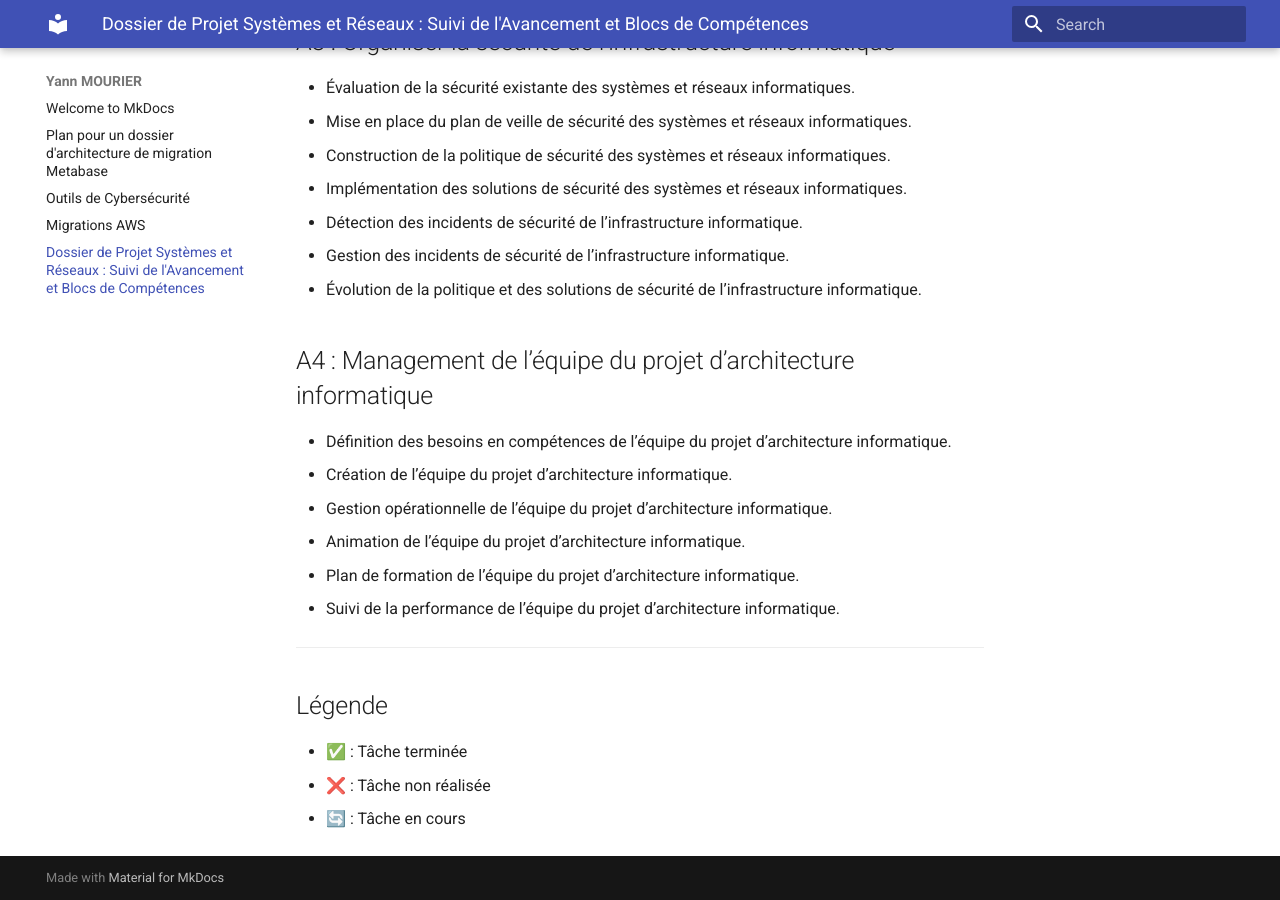
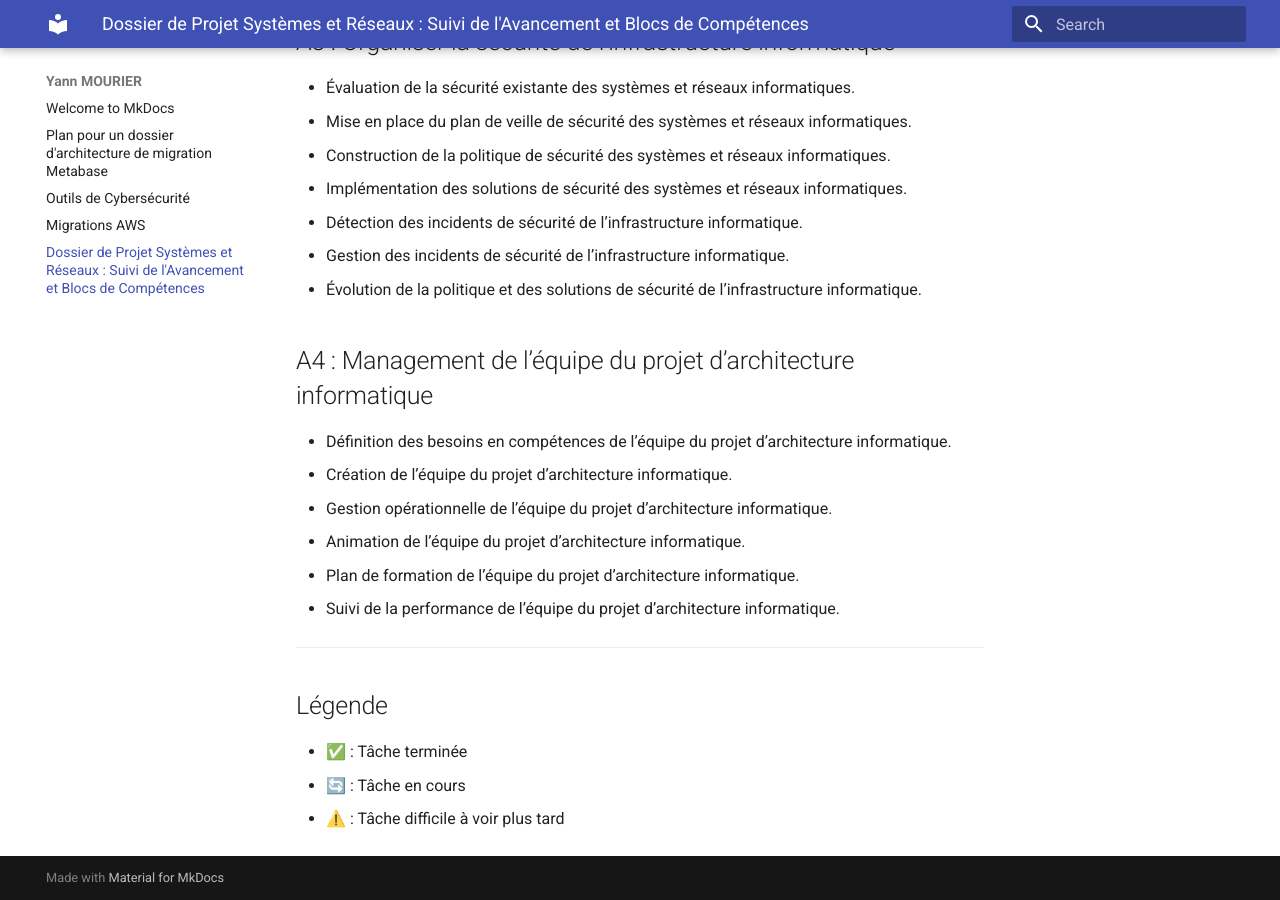
Before and after one commit to yann-mourier/yann-mourier.github.io, an MkDocs documentation site: the page built from docs/steps_project.md, in a window 1280 px wide and 900 px high, scrolled down 2998 px. Built offline with MkDocs 1.6.1 and Material for MkDocs 9.7.7, drawn with Linux system fonts in a browser that asks for light colours.

Commit message:
add hard task

```diff
--- a/docs/steps_project.md
+++ b/docs/steps_project.md
@@ -101,5 +101,5 @@
 ## Légende
 
 - ✅ : Tâche terminée
-- ❌ : Tâche non réalisée
 - 🔄 : Tâche en cours
+- ⚠️ : Tâche difficile à voir plus tard
```
